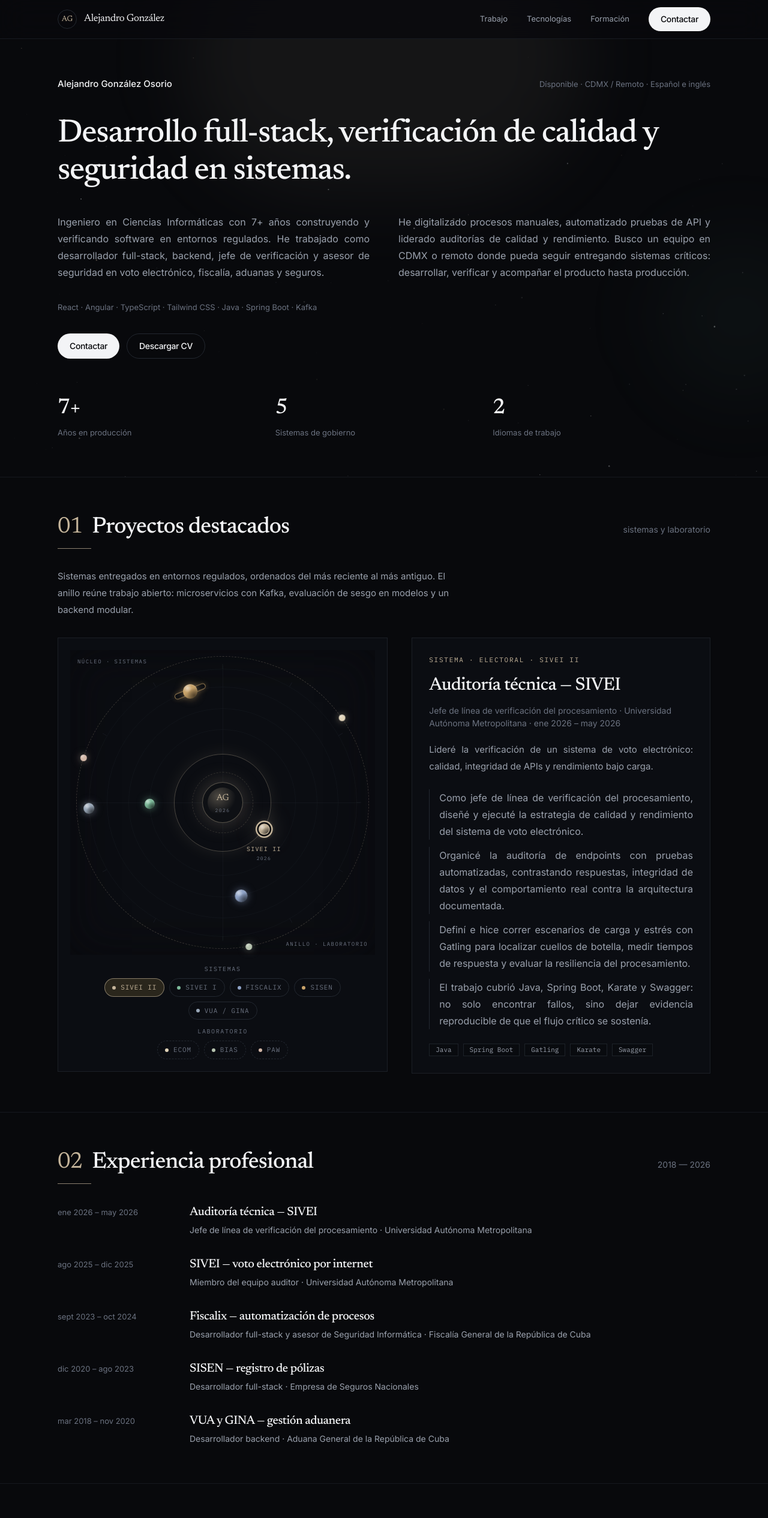
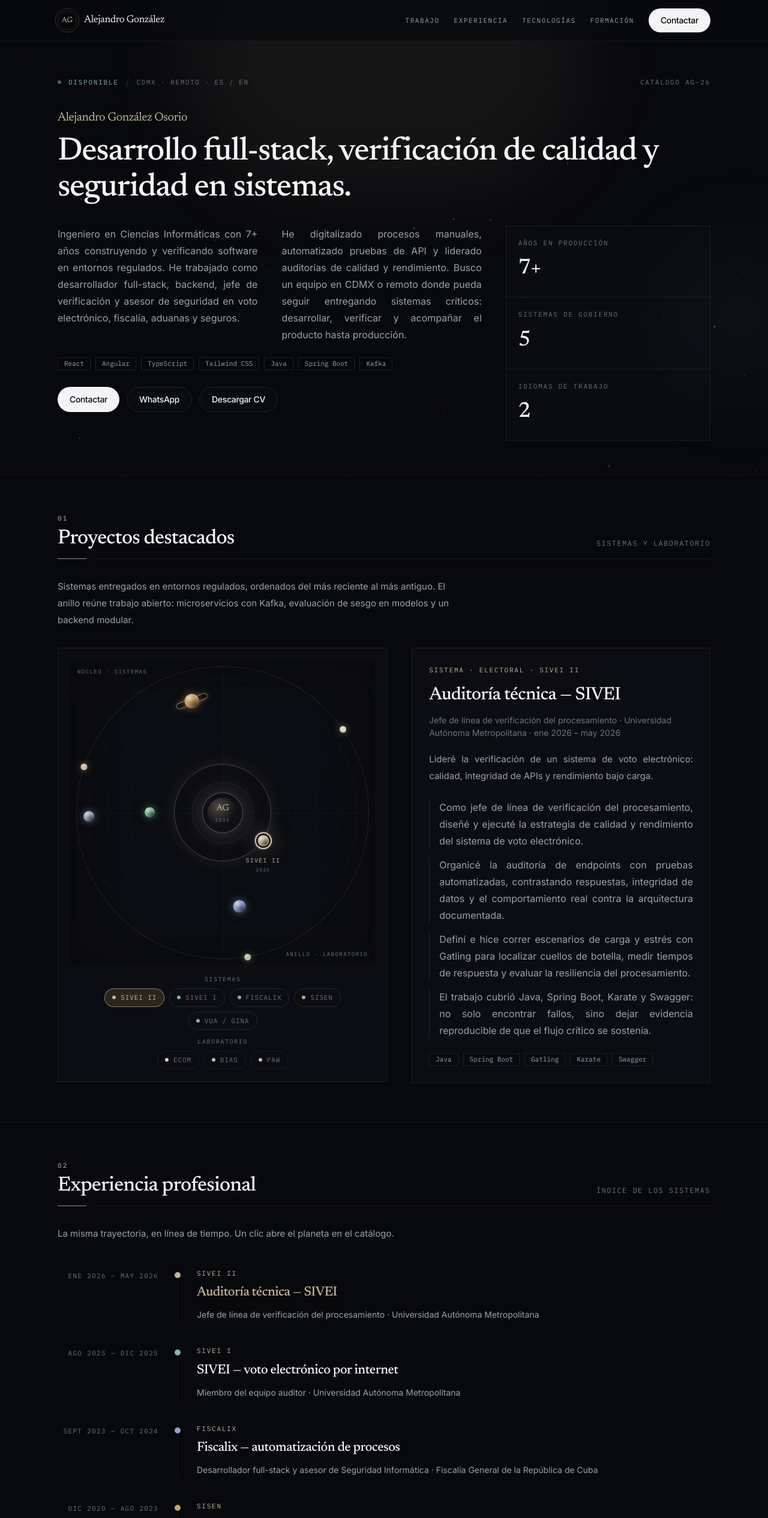
Before and after one commit to Ale96Glz/portafolio, a React (Vite) app: page / in a window 1280 px wide. Shown: the top 2531 px of the page at 60% size. Built offline with nearby package versions, Linux system fonts and the light colour scheme.

Commit message:
Se unifica la UI al lenguaje de catálogo

```diff
--- a/src/components/layout/Footer.tsx
+++ b/src/components/layout/Footer.tsx
@@ -1,13 +1,24 @@
 import Container from "./Container";
+import { profile } from "../../data/profile";
 
 export default function Footer() {
   return (
     <footer className="border-t border-line/50">
-      <Container className="flex flex-col gap-2 py-8 sm:flex-row sm:items-center sm:justify-between">
-        <p className="text-[13px] text-ink-faint">
-          © {new Date().getFullYear()} Alejandro González Osorio
-        </p>
-        <p className="text-[13px] text-ink-faint">Ciudad de México</p>
+      <Container className="flex flex-col gap-3 py-8 sm:flex-row sm:items-center sm:justify-between">
+        <div>
+          <p className="font-mono text-[11px] tracking-[0.16em] text-ink-faint uppercase">
+            Catálogo AG-26
+          </p>
+          <p className="mt-2 text-[13px] text-ink-soft">
+            © {new Date().getFullYear()} {profile.name}
+          </p>
+        </div>
+        <div className="sm:text-right">
+          <p className="font-mono text-[11px] tracking-[0.14em] text-ink-faint uppercase">
+            19.43° N · 99.13° W
+          </p>
+          <p className="mt-2 text-[13px] text-ink-soft">Ciudad de México</p>
+        </div>
       </Container>
     </footer>
   );
--- a/src/components/layout/Nav.tsx
+++ b/src/components/layout/Nav.tsx
@@ -5,6 +5,7 @@ import { profile } from "../../data/profile";
 
 const links = [
   { href: "#trabajo", label: "Trabajo" },
+  { href: "#experiencia", label: "Experiencia" },
   { href: "#stack", label: "Tecnologías" },
   { href: "#educacion", label: "Formación" },
 ];
@@ -13,25 +14,28 @@ export default function Nav() {
   const [open, setOpen] = useState(false);
 
   return (
-    <nav className="sticky top-0 z-50 border-b border-line/60 bg-paper/75 backdrop-blur-xl">
-      <Container className="flex h-16 items-center justify-between">
+    <nav className="sticky top-0 z-50 border-b border-line/50 bg-paper/70 backdrop-blur-xl">
+      <Container className="flex h-17 items-center justify-between">
         <a href="#inicio" className="flex items-center gap-3">
-          <span className="flex h-8 w-8 items-center justify-center rounded-full border border-line font-display text-[13px] text-signal">
-            AG
+          <span className="relative flex h-8 w-8 items-center justify-center">
+            <span className="absolute -inset-1 rounded-full border border-signal/25" />
+            <span className="flex h-8 w-8 items-center justify-center rounded-full border border-line bg-paper/90 font-display text-[13px] text-signal">
+              AG
+            </span>
           </span>
           <span className="hidden font-display text-[17px] tracking-tight text-ink sm:block">
             Alejandro González
           </span>
         </a>
 
-        <div className="hidden items-center gap-8 md:flex">
-          {links.map((l) => (
+        <div className="hidden items-center gap-6 lg:flex">
+          {links.map((link) => (
             <a
-              key={l.href}
-              href={l.href}
-              className="relative text-[13px] text-ink-soft transition-colors after:absolute after:right-0 after:bottom-[-3px] after:left-0 after:h-px after:origin-left after:scale-x-0 after:bg-ink after:transition-transform after:duration-300 hover:text-ink hover:after:scale-x-100"
+              key={link.href}
+              href={link.href}
+              className="relative font-mono text-[11px] tracking-[0.14em] text-ink-soft uppercase transition-colors after:absolute after:right-0 after:bottom-[-5px] after:left-0 after:h-px after:origin-left after:scale-x-0 after:bg-signal after:transition-transform after:duration-300 hover:text-ink hover:after:scale-x-100"
             >
-              {l.label}
+              {link.label}
             </a>
           ))}
           <Button href="#contacto">Contactar</Button>
@@ -39,7 +43,7 @@ export default function Nav() {
 
         <button
           type="button"
-          className="inline-flex h-10 w-10 items-center justify-center rounded-full border border-line md:hidden"
+          className="inline-flex h-10 w-10 items-center justify-center rounded-full border border-line lg:hidden"
           aria-expanded={open}
           aria-controls="menu-movil"
           aria-label={open ? "Cerrar menú" : "Abrir menú"}
@@ -58,16 +62,16 @@ export default function Nav() {
       </Container>
 
       {open && (
-        <div id="menu-movil" className="animate-fade-in border-t border-line bg-paper-2 md:hidden">
+        <div id="menu-movil" className="animate-fade-in border-t border-line bg-paper-2 lg:hidden">
           <Container className="flex flex-col gap-4 py-5">
-            {links.map((l) => (
+            {links.map((link) => (
               <a
-                key={l.href}
-                href={l.href}
-                className="text-sm text-ink-soft"
+                key={link.href}
+                href={link.href}
+                className="font-mono text-[12px] tracking-[0.14em] text-ink-soft uppercase"
                 onClick={() => setOpen(false)}
               >
-                {l.label}
+                {link.label}
               </a>
             ))}
             <Button href={profile.cvUrl} variant="secondary" onClick={() => setOpen(false)}>
--- a/src/components/layout/SectionHeader.tsx
+++ b/src/components/layout/SectionHeader.tsx
@@ -8,19 +8,22 @@ export default function SectionHeader({
   sub: string;
 }) {
   return (
-    <div className="mb-8">
-      <div className="flex flex-wrap items-baseline justify-between gap-6">
-        <div className="flex items-baseline gap-4">
-          <span className="font-display text-[30px] leading-none tracking-tight text-signal sm:text-[38px]">
-            {index}
-          </span>
-          <h2 className="font-display text-[30px] font-medium leading-none tracking-tight text-ink sm:text-[38px]">
-            {title}
-          </h2>
-        </div>
-        <p className="text-[14px] text-ink-faint">{sub}</p>
+    <div className="mb-7 sm:mb-8">
+      <p className="font-mono text-[11px] tracking-[0.2em] text-signal uppercase">
+        {index}
+      </p>
+      <div className="mt-2 flex flex-wrap items-end justify-between gap-3">
+        <h2 className="font-display text-[28px] font-medium leading-none tracking-tight text-ink sm:text-[34px]">
+          {title}
+        </h2>
+        <p className="font-mono text-[12px] tracking-[0.12em] text-ink-faint uppercase">
+          {sub}
+        </p>
       </div>
-      <div className="mt-4 h-px w-14 bg-signal/70" />
+      <div className="mt-4 flex items-center gap-3">
+        <div className="h-px w-12 bg-signal/80" />
+        <div className="h-px flex-1 bg-line/60" />
+      </div>
     </div>
   );
 }
--- a/src/components/sections/Education.tsx
+++ b/src/components/sections/Education.tsx
@@ -3,32 +3,28 @@ import SectionHeader from "../layout/SectionHeader";
 import StatusBadge from "../ui/StatusBadge";
 import Reveal from "../ui/Reveal";
 import Container from "../layout/Container";
+import Plate from "../ui/Plate";
 
 export default function Education() {
   return (
     <section id="educacion" className="border-t border-line/50">
-      <Container className="py-14 sm:py-16">
+      <Container className="py-12 sm:py-16">
         <SectionHeader index="04" title="Formación académica" sub="2015 — 2026" />
         <Reveal>
-          <div>
+          <div className="grid gap-3 md:grid-cols-2">
             {education.map((item) => (
-              <article
-                key={item.degree}
-                className="grid gap-4 py-5 first:pt-0 last:pb-0 md:grid-cols-[200px_1fr] md:gap-12"
-              >
-                <div>
-                  <time className="text-[13px] text-ink-faint">{item.dateRange}</time>
-                  <div className="mt-3">
-                    <StatusBadge status={item.status} label={item.statusLabel} />
-                  </div>
+              <Plate key={item.degree} className="flex flex-col p-5 sm:p-6">
+                <div className="flex flex-wrap items-center justify-between gap-3">
+                  <time className="font-mono text-[11px] tracking-[0.12em] text-ink-faint uppercase">
+                    {item.dateRange}
+                  </time>
+                  <StatusBadge status={item.status} label={item.statusLabel} />
                 </div>
-                <div>
-                  <h3 className="font-display text-[24px] font-medium tracking-tight text-ink">
-                    {item.degree}
-                  </h3>
-                  <p className="mt-2 text-[15px] text-ink-soft">{item.org}</p>
-                </div>
-              </article>
+                <h3 className="mt-4 font-display text-[22px] font-medium tracking-tight text-ink sm:text-[24px]">
+                  {item.degree}
+                </h3>
+                <p className="mt-2 text-[15px] leading-6 text-ink-soft">{item.org}</p>
+              </Plate>
             ))}
           </div>
         </Reveal>
--- a/src/components/sections/Experience.tsx
+++ b/src/components/sections/Experience.tsx
@@ -7,16 +7,25 @@ import Container from "../layout/Container";
 export default function Experience() {
   return (
     <section id="experiencia" className="border-t border-line/50">
-      <Container className="py-14 sm:py-16">
+      <Container className="py-12 sm:py-16">
         <SectionHeader
           index="02"
           title="Experiencia profesional"
-          sub="2018 — 2026"
+          sub="índice de los sistemas"
         />
         <Reveal>
+          <p className="mb-6 max-w-2xl text-[15px] leading-7 text-ink-soft">
+            La misma trayectoria, en línea de tiempo. Un clic abre el planeta
+            en el catálogo.
+          </p>
           <div>
-            {experience.map((item) => (
-              <ExperienceRow key={item.title} item={item} />
+            {experience.map((item, index) => (
+              <ExperienceRow
+                key={item.title}
+                item={item}
+                first={index === 0}
+                last={index === experience.length - 1}
+              />
             ))}
           </div>
         </Reveal>
--- a/src/components/sections/ExperienceRow.tsx
+++ b/src/components/sections/ExperienceRow.tsx
@@ -1,16 +1,74 @@
 import type { ExperienceItem } from "../../data/experience";
+import { bodyByTitle } from "../../data/system";
+import { useCatalog } from "../ui/CatalogContext";
 
-export default function ExperienceRow({ item }: { item: ExperienceItem }) {
+export default function ExperienceRow({
+  item,
+  first,
+  last,
+}: {
+  item: ExperienceItem;
+  first: boolean;
+  last: boolean;
+}) {
+  const body = bodyByTitle(item.title);
+  const color = body?.color ?? "#c4b49a";
+  const { selectedId, select } = useCatalog();
+  const active = body?.id === selectedId;
+
+  const openSystem = () => {
+    if (!body) return;
+    select(body.id);
+    const reduce = window.matchMedia("(prefers-reduced-motion: reduce)").matches;
+    document.getElementById("trabajo")?.scrollIntoView({
+      behavior: reduce ? "auto" : "smooth",
+    });
+  };
+
   return (
-    <article className="grid gap-1 py-4 first:pt-0 last:pb-0 sm:grid-cols-[180px_1fr] sm:items-baseline sm:gap-10">
-      <time className="text-[13px] text-ink-faint">{item.dateRange}</time>
+    <article className="grid gap-2 py-4 sm:grid-cols-[168px_16px_1fr] sm:gap-x-6 sm:py-5">
+      <time className="pt-0.5 font-mono text-[11px] tracking-[0.12em] text-ink-faint uppercase sm:pt-1 sm:text-right">
+        {item.dateRange}
+      </time>
+
+      <div className="relative hidden sm:block">
+        <span
+          className={`absolute left-1/2 w-px -translate-x-1/2 bg-line/70 ${
+            first ? "top-3" : "top-0"
+          } ${last ? "h-3" : "bottom-0"}`}
+        />
+        <span
+          className="absolute top-1.5 left-1/2 z-10 h-2.5 w-2.5 -translate-x-1/2 rounded-full ring-4 ring-paper"
+          style={{ backgroundColor: color }}
+        />
+      </div>
+
       <div>
-        <h3 className="font-display text-[20px] font-medium tracking-tight text-ink">
-          {item.title}
-        </h3>
-        <p className="mt-1 text-[14px] text-ink-soft">
-          {item.role} · {item.org}
-        </p>
+        <button
+          type="button"
+          onClick={openSystem}
+          className="group w-full cursor-pointer rounded-sm text-left"
+        >
+          <div className="flex items-center gap-2">
+            <span
+              className="h-2 w-2 rounded-full sm:hidden"
+              style={{ backgroundColor: color }}
+            />
+            <p className="font-mono text-[11px] tracking-[0.16em] text-signal uppercase">
+              {body?.catalog ?? item.sector}
+            </p>
+          </div>
+          <h3
+            className={`mt-2 font-display text-[22px] font-medium tracking-tight transition-colors ${
+              active ? "text-signal" : "text-ink group-hover:text-signal"
+            }`}
+          >
+            {item.title}
+          </h3>
+          <p className="mt-2 text-[14px] leading-6 text-ink-soft">
+            {item.role} · {item.org}
+          </p>
+        </button>
       </div>
     </article>
   );
--- a/src/components/sections/Hero.tsx
+++ b/src/components/sections/Hero.tsx
@@ -1,23 +1,41 @@
 import { profile } from "../../data/profile";
 import Button from "../ui/Button";
+import Chip from "../ui/Chip";
 import Container from "../layout/Container";
 
 export default function Hero() {
   const paragraphs = profile.role.split("\n\n");
 
   return (
-    <header id="inicio">
-      <Container className="py-12 sm:py-16">
-        <div className="animate-fade-up flex flex-col gap-3 sm:flex-row sm:items-baseline sm:justify-between">
-          <p className="text-[15px] font-medium text-ink">{profile.name}</p>
-          <p className="text-[13px] text-ink-faint">{profile.availability}</p>
+    <header id="inicio" className="relative">
+      <Container className="py-10 sm:py-14">
+        <div className="animate-fade-up flex flex-col gap-3 sm:flex-row sm:items-center sm:justify-between">
+          <div className="flex flex-wrap items-center gap-3">
+            <span className="live-dot h-1.5 w-1.5 rounded-full bg-pass" />
+            <p className="font-mono text-[11px] tracking-[0.16em] text-pass uppercase">
+              Disponible
+            </p>
+            <span className="text-line">/</span>
+            <p className="font-mono text-[11px] tracking-[0.14em] text-ink-faint uppercase">
+              CDMX · Remoto · ES / EN
+            </p>
+          </div>
+          <p className="font-mono text-[11px] tracking-[0.16em] text-ink-faint uppercase">
+            Catálogo AG-26
+          </p>
         </div>
 
-        <h1 className="animate-fade-up delay-1 mt-10 max-w-5xl font-display text-[36px] font-medium leading-[1.15] tracking-tight text-ink sm:text-[48px] lg:text-[54px]">
+        <p className="animate-fade-up delay-1 mt-8 font-display text-[18px] tracking-tight text-signal sm:text-[20px]">
+          {profile.name}
+        </p>
+
+        <h1 className="animate-fade-up delay-1 mt-3 max-w-5xl font-display text-[34px] font-medium leading-[1.12] tracking-tight text-ink sm:text-[48px] lg:text-[54px]">
           {profile.headline}
         </h1>
 
-        <div className="animate-fade-up delay-2 mt-10 grid gap-8 md:grid-cols-2 md:gap-12">
+        <div className="animate-fade-up delay-2 mt-8 grid gap-8 lg:grid-cols-[minmax(0,1.45fr)_minmax(15rem,0.7fr)] lg:items-stretch lg:gap-10">
+          <div>
+            <div className="grid gap-6 md:grid-cols-2 md:gap-10">
               {paragraphs.map((paragraph) => (
                 <p
                   key={paragraph}
@@ -28,26 +46,42 @@ export default function Hero() {
               ))}
             </div>
 
-        <p className="animate-fade-up delay-3 mt-8 text-[13px] leading-6 text-ink-faint">
-          {profile.focus.join("  ·  ")}
-        </p>
+            <div className="mt-6 flex flex-wrap gap-2">
+              {profile.focus.map((item) => (
+                <Chip key={item}>{item}</Chip>
+              ))}
+            </div>
 
-        <div className="animate-fade-up delay-4 mt-8 flex flex-wrap gap-3">
+            <div className="mt-7 flex flex-wrap gap-3">
               <Button href="#contacto">Contactar</Button>
+              <Button href={profile.contact.whatsappUrl} variant="secondary" external>
+                WhatsApp
+              </Button>
               <Button href={profile.cvUrl} variant="secondary">
                 Descargar CV
               </Button>
             </div>
+          </div>
 
-        <div className="animate-fade-up delay-5 mt-12 grid grid-cols-3 pt-2">
-          {profile.stats.map((s) => (
-            <div key={s.label}>
-              <p className="font-display text-[32px] font-medium tracking-tight text-ink sm:text-[36px]">
-                {s.num}
+          <div className="grid grid-cols-3 overflow-hidden border border-line/70 lg:grid-cols-1">
+            {profile.stats.map((stat, index) => (
+              <div
+                key={stat.label}
+                className={`bg-surface/30 px-4 py-4 sm:px-5 sm:py-5 ${
+                  index > 0
+                    ? "border-l border-line/70 lg:border-t lg:border-l-0"
+                    : ""
+                }`}
+              >
+                <p className="font-mono text-[11px] tracking-[0.16em] text-ink-faint uppercase">
+                  {stat.label}
                 </p>
-              <p className="mt-1 text-[13px] text-ink-faint">{s.label}</p>
+                <p className="mt-2 font-display text-[32px] font-medium tracking-tight text-ink sm:text-[36px]">
+                  {stat.num}
+                </p>
               </div>
             ))}
+          </div>
         </div>
       </Container>
     </header>
--- a/src/components/sections/Stack.tsx
+++ b/src/components/sections/Stack.tsx
@@ -2,37 +2,31 @@ import { stack } from "../../data/stack";
 import SectionHeader from "../layout/SectionHeader";
 import Reveal from "../ui/Reveal";
 import Container from "../layout/Container";
+import Chip from "../ui/Chip";
+import Plate from "../ui/Plate";
 
 export default function Stack() {
   return (
     <section id="stack" className="border-t border-line/50">
-      <Container className="py-14 sm:py-16">
+      <Container className="py-12 sm:py-16">
         <SectionHeader
           index="03"
           title="Tecnologías"
-          sub="lenguajes, frameworks y herramientas"
+          sub="instrumentos de trabajo"
         />
         <Reveal>
-          <div>
+          <div className="grid gap-3 sm:grid-cols-2 lg:grid-cols-3">
             {stack.map((group) => (
-              <div
-                key={group.label}
-                className="grid gap-3 py-3 first:pt-0 last:pb-0 sm:grid-cols-[220px_1fr] sm:items-baseline"
-              >
-                <h3 className="text-[13px] font-medium text-ink-faint">
+              <Plate key={group.label} className="p-4 sm:p-5">
+                <h3 className="font-mono text-[11px] tracking-[0.16em] text-ink-faint uppercase">
                   {group.label}
                 </h3>
-                <p className="text-[16px] leading-8 text-ink">
-                  {group.items.map((item, i) => (
-                    <span key={item}>
-                      {item}
-                      {i < group.items.length - 1 && (
-                        <span className="text-ink-faint">  ·  </span>
-                      )}
-                    </span>
+                <div className="mt-3 flex flex-wrap gap-2">
+                  {group.items.map((item) => (
+                    <Chip key={item}>{item}</Chip>
                   ))}
-                </p>
-              </div>
+                </div>
+              </Plate>
             ))}
           </div>
         </Reveal>
--- a/src/components/ui/Button.tsx
+++ b/src/components/ui/Button.tsx
@@ -2,9 +2,9 @@ import type { ReactNode } from "react";
 
 const variants = {
   primary:
-    "bg-ink text-paper hover:bg-signal hover:text-paper",
+    "bg-ink text-paper hover:bg-signal hover:text-paper hover:shadow-[0_0_24px_rgba(196,180,154,0.25)]",
   secondary:
-    "border border-line bg-transparent text-ink hover:border-signal/50 hover:text-signal",
+    "border border-line/80 bg-surface/30 text-ink hover:border-signal/50 hover:text-signal",
 };
 
 export default function Button({
--- a/src/components/ui/StatusBadge.tsx
+++ b/src/components/ui/StatusBadge.tsx
@@ -14,9 +14,9 @@ export default function StatusBadge({
 }) {
   return (
     <span
-      className={`inline-flex items-center gap-1.5 text-[12px] ${styles[status]}`}
+      className={`inline-flex items-center gap-1.5 font-mono text-[11px] tracking-[0.12em] uppercase ${styles[status]}`}
     >
-      <span className={`h-1.5 w-1.5 rounded-full bg-current`} />
+      <span className="h-1.5 w-1.5 rounded-full bg-current" />
       {label}
     </span>
   );
```
Also changed, not shown: src/components/sections/Contact.tsx (+21 -10 lines). Lines whose indentation alone changed are shown as unchanged.
